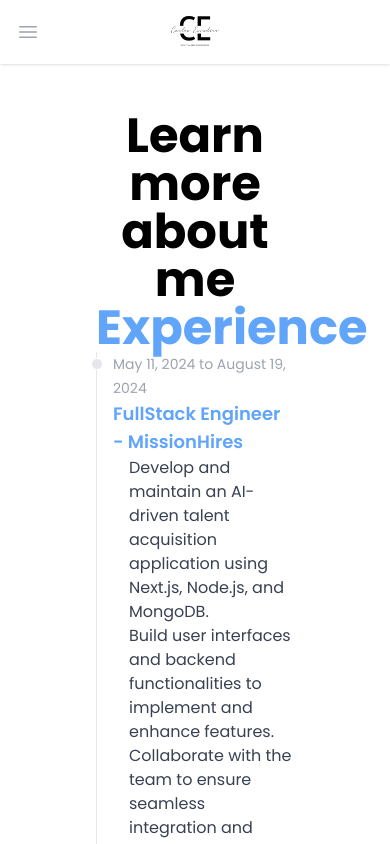
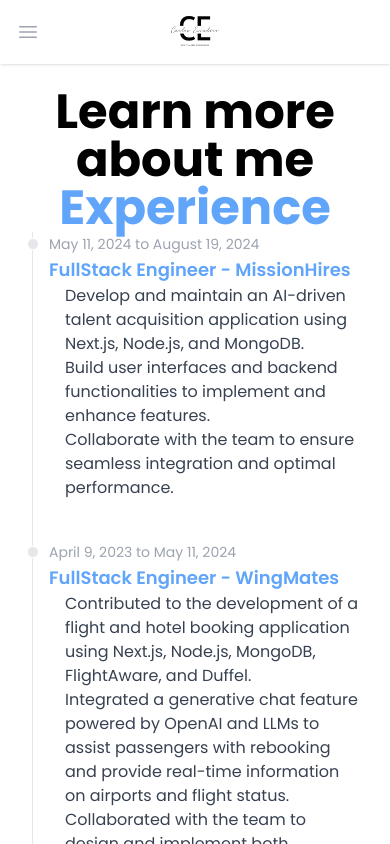
Before and after one commit to carlosescor2199/portfolio, a Next.js app: page /about in a window 390 px wide. Shown: the top 844 px of the page. Built offline with nearby package versions, Linux system fonts and the light colour scheme.

Commit message:
responsive home page

```diff
--- a/src/app/about/page.tsx
+++ b/src/app/about/page.tsx
@@ -5,7 +5,7 @@ import { cn } from "@/utils/cn";
 
 export default function page() {
   return (
-    <main className={cn("flex flex-1 flex-col px-24 py-12")}>
+    <main className={cn("flex flex-1 flex-col px-8 py-6", "lg:px-24 lg:py-12")}>
       <h1 className="text-center text-5xl font-bold">Learn more about me</h1>
       <ExperienceSection />
       <hr />
```
